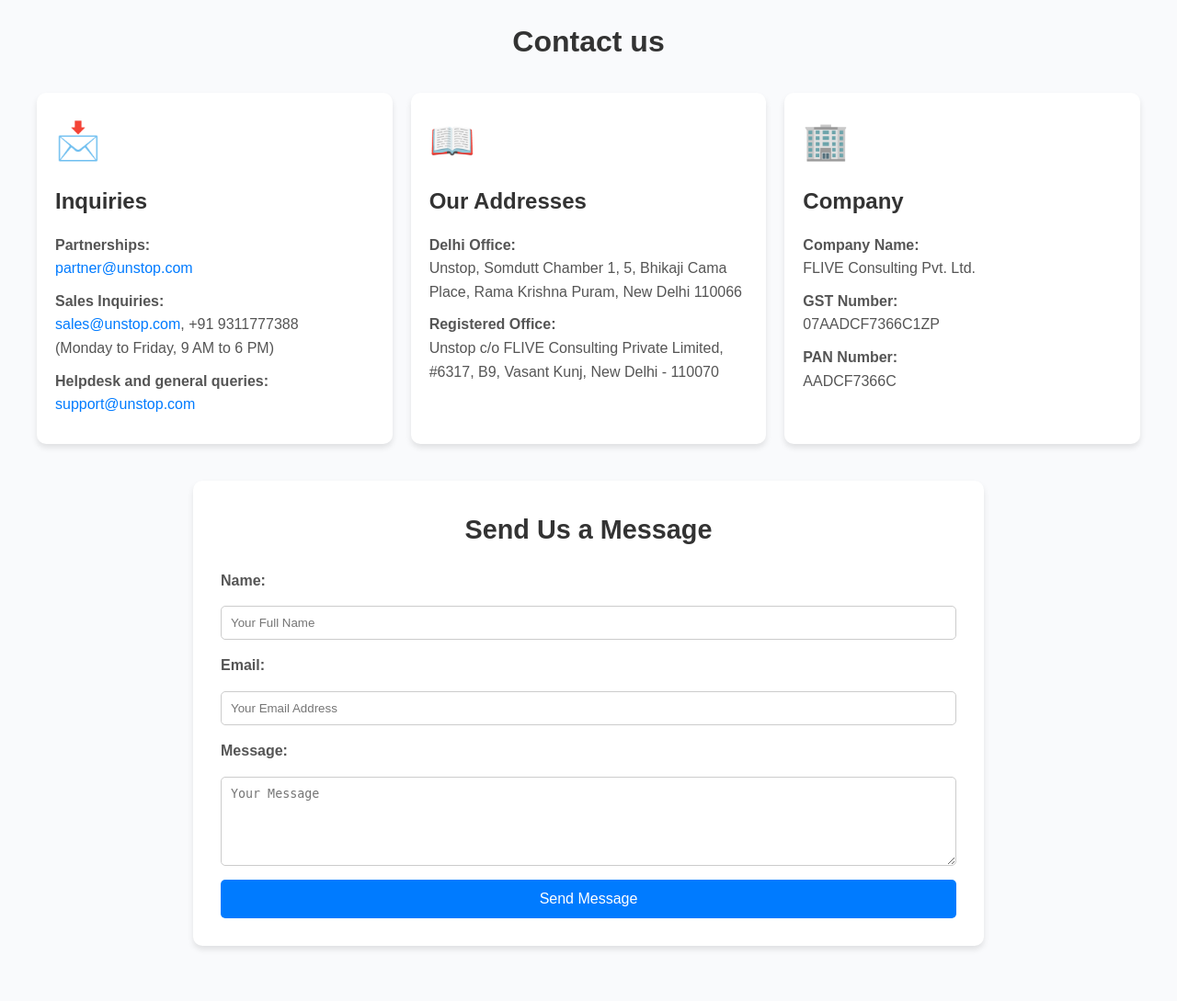
After one commit to Sayan209191/Job-Portal, a Django app: page /contact-us in a window 1280 px wide. The commit adds this page. Shown: the whole page at 92% size. Run offline with Django 5.2, Linux system fonts and the light colour scheme.

Commit message:
about us , contact us page include

```diff
--- a/myapp/urls.py
+++ b/myapp/urls.py
@@ -3,4 +3,6 @@
 
 urlpatterns = [
     path('', views.index, name='index'),
+    path('aboutus', views.aboutus, name='aboutus'),
+    path('contact-us', views.contactus, name='contact-us'),
 ]
--- a/myapp/views.py
+++ b/myapp/views.py
@@ -5,3 +5,10 @@
 
 def index(request) :
     return render(request, 'home/index.html')
+
+def aboutus(request) :
+    return render(request, 'footer/about.html')
+
+
+def contactus(request) :
+    return render(request, 'footer/contactus.html')
--- /dev/null
+++ b/static/style/footer/contact.css
@@ -0,0 +1,127 @@
+body, h1, h2, p, label, input, textarea, button, a {
+    margin: 0;
+    padding: 0;
+    box-sizing: border-box;
+}
+
+body {
+    font-family: Arial, sans-serif;
+    background-color: #f9fafc;
+    color: #333;
+    line-height: 1.6;
+    padding: 20px;
+}
+
+/* Header */
+header {
+    text-align: center;
+    margin-bottom: 30px;
+}
+
+header h1 {
+    font-size: 2rem;
+    color: #333;
+}
+
+/* Contact Container */
+.contact-container {
+    display: grid;
+    grid-template-columns: repeat(3, 1fr);
+    gap: 20px;
+    max-width: 1200px;
+    margin: 0 auto;
+}
+
+/* Contact Card */
+.contact-card {
+    background: #ffffff;
+    border-radius: 10px;
+    padding: 20px;
+    box-shadow: 0 4px 6px rgba(0, 0, 0, 0.1);
+    text-align: left;
+}
+
+.contact-card .icon {
+    font-size: 2.5rem;
+    margin-bottom: 15px;
+    color: #ff9900;
+}
+
+.contact-card h2 {
+    font-size: 1.5rem;
+    margin-bottom: 15px;
+    color: #333;
+}
+
+.contact-card p {
+    font-size: 1rem;
+    margin-bottom: 10px;
+    color: #555;
+}
+
+.contact-card a {
+    color: #007bff;
+    text-decoration: none;
+}
+
+.contact-card a:hover {
+    text-decoration: underline;
+}
+
+/* Contact Form Container */
+.contact-form-container {
+    margin: 40px auto;
+    max-width: 800px;
+    background: #ffffff;
+    padding: 30px;
+    border-radius: 10px;
+    box-shadow: 0 4px 6px rgba(0, 0, 0, 0.1);
+}
+
+.contact-form-container h2 {
+    font-size: 1.8rem;
+    margin-bottom: 20px;
+    color: #333;
+    text-align: center;
+}
+
+.contact-form {
+    display: flex;
+    flex-direction: column;
+    gap: 15px;
+}
+
+.contact-form label {
+    font-size: 1rem;
+    font-weight: bold;
+    color: #555;
+}
+
+.contact-form input,
+.contact-form textarea {
+    width: 100%;
+    padding: 10px;
+    border: 1px solid #ccc;
+    border-radius: 5px;
+    outline: none;
+}
+
+.contact-form input:focus,
+.contact-form textarea:focus {
+    border-color: #007bff;
+}
+
+.contact-form button {
+    padding: 12px;
+    background: #007bff;
+    color: #fff;
+    border: none;
+    border-radius: 5px;
+    cursor: pointer;
+    font-size: 1rem;
+    transition: background 0.3s ease;
+}
+
+.contact-form button:hover {
+    background: #0056b3;
+}
--- /dev/null
+++ b/template/footer/contactus.html
@@ -0,0 +1,69 @@
+{% load static %}
+<!DOCTYPE html>
+<html lang="en">
+<head>
+    <meta charset="UTF-8">
+    <meta name="viewport" content="width=device-width, initial-scale=1.0">
+    <title>Contact Us</title>
+    <link href="{% static 'style/footer/contact.css' %}" rel="stylesheet">
+</head>
+<body>
+    <header>
+        <h1>Contact us</h1>
+    </header>
+    <main>
+        <div class="contact-container">
+            <div class="contact-card">
+                <div class="icon">📩</div>
+                <h2>Inquiries</h2>
+                <p><strong>Partnerships:</strong><br>
+                    <a href="mailto:partner@unstop.com">partner@unstop.com</a></p>
+                <p><strong>Sales Inquiries:</strong><br>
+                    <a href="mailto:sales@unstop.com">sales@unstop.com</a>, +91 9311777388<br>
+                    (Monday to Friday, 9 AM to 6 PM)</p>
+                <p><strong>Helpdesk and general queries:</strong><br>
+                    <a href="mailto:support@unstop.com">support@unstop.com</a></p>
+            </div>
+
+            <!-- Addresses Section -->
+            <div class="contact-card">
+                <div class="icon">📖</div>
+                <h2>Our Addresses</h2>
+                <p><strong>Delhi Office:</strong><br>
+                    Unstop, Somdutt Chamber 1, 5, Bhikaji Cama Place, Rama Krishna Puram, New Delhi 110066</p>
+                <p><strong>Registered Office:</strong><br>
+                    Unstop c/o FLIVE Consulting Private Limited, #6317, B9, Vasant Kunj, New Delhi - 110070</p>
+            </div>
+
+            <!-- Company Section -->
+            <div class="contact-card">
+                <div class="icon">🏢</div>
+                <h2>Company</h2>
+                <p><strong>Company Name:</strong><br>
+                    FLIVE Consulting Pvt. Ltd.</p>
+                <p><strong>GST Number:</strong><br>
+                    07AADCF7366C1ZP</p>
+                <p><strong>PAN Number:</strong><br>
+                    AADCF7366C</p>
+            </div>
+        </div>
+
+        <!-- Contact Form Section -->
+        <div class="contact-form-container">
+            <h2>Send Us a Message</h2>
+            <form action="#" method="post" class="contact-form">
+                <label for="name">Name:</label>
+                <input type="text" id="name" name="name" placeholder="Your Full Name" required>
+
+                <label for="email">Email:</label>
+                <input type="email" id="email" name="email" placeholder="Your Email Address" required>
+
+                <label for="message">Message:</label>
+                <textarea id="message" name="message" rows="5" placeholder="Your Message" required></textarea>
+
+                <button type="submit">Send Message</button>
+            </form>
+        </div>
+    </main>
+</body>
+</html>
--- a/template/home/index.html
+++ b/template/home/index.html
@@ -1 +1,5 @@
 {% extends "home/base.html" %}
+{% block body %}
+
+
+{% endblock body %}
```
Also changed, not shown: static/js/script.js (added, +51 -0 lines), static/style/footer/about.css (added, +63 -0 lines), template/footer/about.html (added, +42 -0 lines), template/home/base.html (+3 -5 lines).
